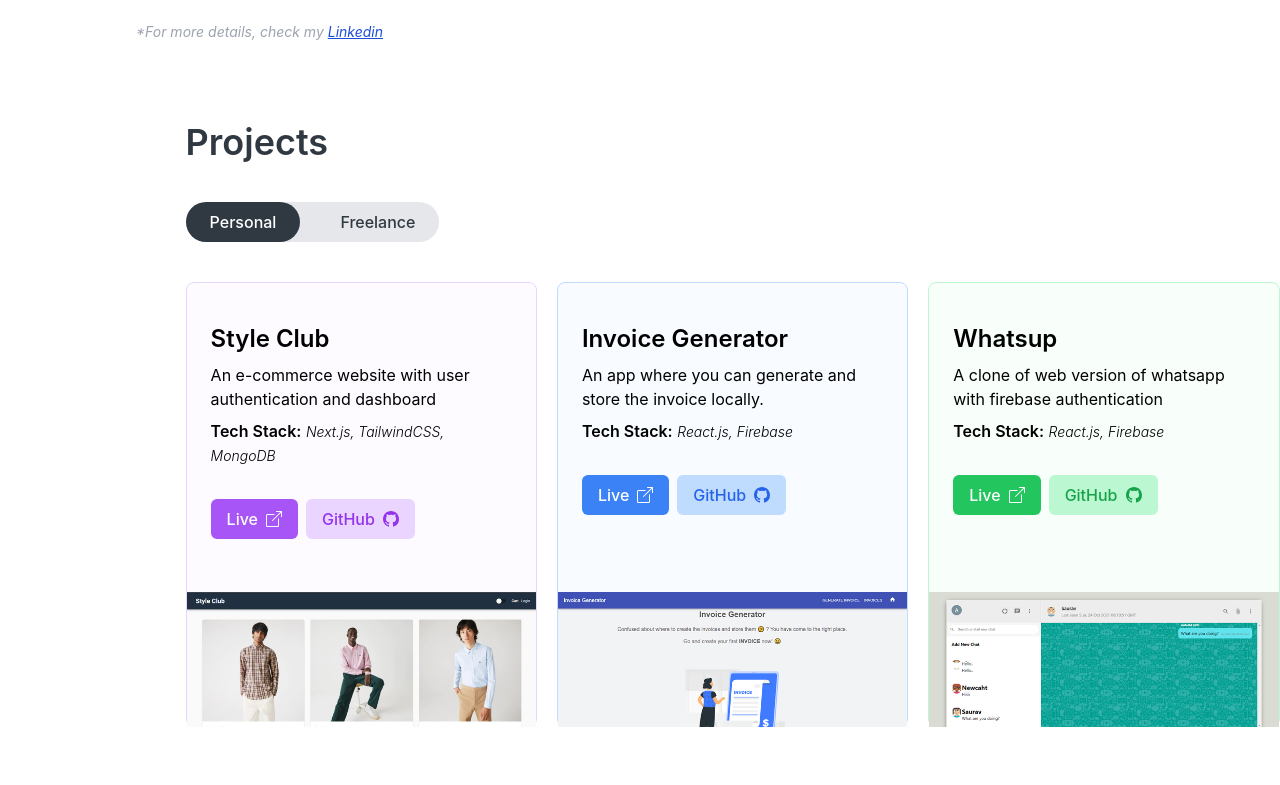
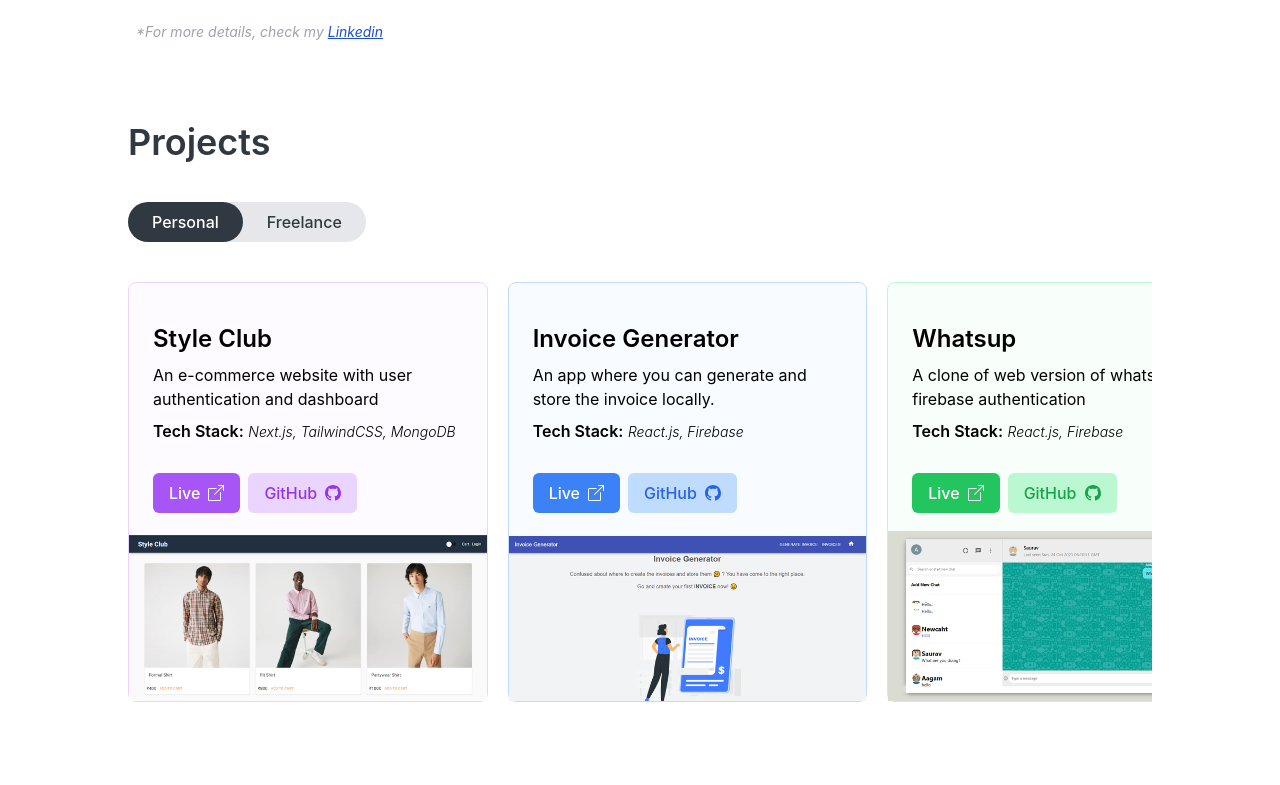
Before and after one commit to Aagam-Jain-113/Aagam-Jain-113.github.io, a React (Create React App) app: page / in a window 1280 px wide. Shown: the part 1215-2000 px from the top of the page. Built offline with nearby package versions, Linux system fonts and the light colour scheme.

Commit message:
fixed: Projects section

```diff
--- a/src/components/Projects.js
+++ b/src/components/Projects.js
@@ -13,10 +13,10 @@ import { Swiper, SwiperSlide } from "swiper/react";
 import "swiper/css";
 import "swiper/css/free-mode"
 import SwiperCore, {
-    FreeMode
+    FreeMode, Scrollbar
 } from 'swiper';
 import { BsBoxArrowUpRight, BsGithub } from 'react-icons/bs'
-SwiperCore.use([FreeMode]);
+SwiperCore.use([FreeMode, Scrollbar]);
 
 function Projects() {
     const [index, setIndex] = React.useState(1);
@@ -43,9 +43,9 @@ function Projects() {
     };
     return (
         <div className='pt-10 lg:pt-20' id="projects">
-            <div className='px-10 lg:pl-[14.5%] lg:pr-0'>
+            <div className='px-10 lg:px-0 max-w-screen-lg mx-auto'>
                 <p className='text-2xl md:text-4xl text-primary font-semibold'>Projects</p>
-                <div className='flex cursor-pointer mt-10 font-medium bg-gray-200 w-fit rounded-full space-x-4'>
+                <div className='flex cursor-pointer mt-10 font-medium bg-gray-200 w-fit rounded-full'>
                     {tabItems.map(({ id, title }) =>
                         <TabItemComponent
                             key={title}
@@ -55,98 +55,109 @@ function Projects() {
                         />
                     )}
                 </div>
-                <div className="mt-10 flex">
+                <div className="mt-10 h-420 flex relative">
                     {index === 1 &&
-                        <Swiper slidesPerView={1} spaceBetween={10} freeMode={true} pagination={{
+                        <Swiper slidesPerView={1.2} autoHeight={false} height={1000} spaceBetween={10} freeMode={true} pagination={{
                             "clickable": true
+                        }} scrollbar={{
+                            "hide": true
                         }} breakpoints={{
                             "768": {
-                                "slidesPerView": 1,
+                                "slidesPerView": 1.75,
                                 "spaceBetween": 20
                             },
                             "1024": {
-                                "slidesPerView": 3,
+                                "slidesPerView": 2.75,
                                 "spaceBetween": 20
                             }
                         }} className="mySwiper">
                             <SwiperSlide className='rounded-lg pt-10 bg-opacity-20 bg-purple-100 border border-purple-200'>
-                                <div className='px-6 h-2/3'>
+                                <div className='px-6 h-1/2'>
                                     <p className='font-semibold text-2xl'>Style Club</p>
                                     <p className='mt-2'>An e-commerce website with user authentication and dashboard</p>
                                     <p className='mt-2'><span className='font-semibold'>Tech Stack:</span> <span className='italic text-sm font-light'>Next.js, TailwindCSS, MongoDB</span> </p>
-                                    <div className='mt-8 flex'>
+                                    <div className='mt-8 flex absolute bottom-[50%] lg:bottom-[45%]'>
                                         <a href="http://style-club.vercel.app/" target="_blank" rel="noopener noreferrer" className='mr-2 flex w-fit items-center py-2 bg-purple-500 hover:bg-purple-400 text-white font-medium px-4 rounded-md'>Live <BsBoxArrowUpRight className='ml-2' /></a>
                                         <a href="https://github.com/Aagam-Jain-113/style-club" target="_blank" rel="noopener noreferrer" className='py-2 flex items-center w-fit text-purple-600 hover:bg-purple-300 font-medium bg-purple-200 px-4 rounded-md'>GitHub <BsGithub className='ml-2' /></a>
                                     </div>
                                 </div>
-                                <img src={StyleClub} alt="Preview" className='w-full' />
+
+                                <img src={StyleClub} alt="Preview" className='w-full lg:absolute bottom-0' />
                             </SwiperSlide>
                             <SwiperSlide className='rounded-lg pt-10 bg-blue-100 bg-opacity-20 border border-blue-200'>
-                                <div className='px-6 h-2/3'>
+                                <div className='px-6 h-1/2'>
                                     <p className='font-semibold text-2xl'>Invoice Generator</p>
                                     <p className='mt-2'>An app where you can generate and store the invoice locally.</p>
                                     <p className='mt-2'><span className='font-semibold'>Tech Stack:</span> <span className='italic text-sm font-light'>React.js, Firebase</span></p>
-                                    <div className='mt-8 flex'>
+                                    <div className='mt-8 flex absolute bottom-[50%] lg:bottom-[45%]'>
                                         <a href="https://aagam-jain-113.github.io/invoice-generator/" target="_blank" rel="noopener noreferrer" className='mr-2 flex w-fit items-center py-2 bg-blue-500 hover:bg-blue-400 text-white font-medium px-4 rounded-md'>Live <BsBoxArrowUpRight className='ml-2' /></a>
                                         <a href="https://github.com/Aagam-Jain-113/invoice-generator" target="_blank" rel="noopener noreferrer" className='py-2 flex w-fit items-center text-blue-600 hover:bg-blue-300 font-medium bg-blue-200 px-4 rounded-md'>GitHub <BsGithub className='ml-2' /></a>
                                     </div>
                                 </div>
-                                <img src={Invoice} alt="Preview" className='w-full ' />
+
+                                <img src={Invoice} alt="Preview" className='w-full lg:absolute bottom-0' />
                             </SwiperSlide>
-                            <SwiperSlide className='rounded-lg pt-10 bg-green-100 bg-opacity-20 border border-green-200'>
-                                <div className='px-6 h-2/3'>
+                            <SwiperSlide className='rounded-lg h-[600px] pt-10 bg-green-100 bg-opacity-20 border border-green-200'>
+                                <div className='px-6 h-1/2'>
                                     <p className='font-semibold text-2xl'>Whatsup</p>
                                     <p className='mt-2'>A clone of web version of whatsapp with firebase authentication</p>
                                     <p className='mt-2'><span className='font-semibold'>Tech Stack:</span> <span className='italic text-sm font-light'>React.js, Firebase</span></p>
-                                    <div className='mt-8 flex'>
+                                    <div className='mt-8 flex absolute bottom-[50%] lg:bottom-[45%]'>
                                         <a href="https://whatsupchat.netlify.app/" target="_blank" rel="noopener noreferrer" className='mr-2 flex w-fit items-center py-2 bg-green-500 hover:bg-green-400 text-white font-medium px-4 rounded-md'>Live <BsBoxArrowUpRight className='ml-2' /></a>
                                         <a href="https://github.com/Aagam-Jain-113/whatsapp-clone" target="_blank" rel="noopener noreferrer" className='py-2 flex w-fit items-center bg-green-200 text-green-600 hover:bg-green-300 font-medium px-4 rounded-md'>GitHub <BsGithub className='ml-2' /></a>
                                     </div>
                                 </div>
-                                <img src={Whatsup} alt="Preview" className='w-full ' />
+
+                                <img src={Whatsup} alt="Preview" className='w-full lg:absolute bottom-0' />
                             </SwiperSlide>
                             <SwiperSlide className='rounded-lg pt-10 bg-green-100 bg-opacity-20 border border-blue-200'>
-                                <div className='px-6 h-2/3'>
+                                <div className='px-6 h-1/2'>
                                     <p className='font-semibold text-2xl'>Aidzee</p>
                                     <p className='mt-2'>This is a project about how we connect with others</p>
                                     <p className='mt-2'><span className='font-semibold'>Tech Stack:</span> <span className='italic text-sm font-light'>HTML,CSS,JavaScript,Node.js</span></p>
-                                    <div className='mt-8 flex'>
+                                    <div className='mt-8 flex absolute bottom-[50%] lg:bottom-[45%]'>
                                         <a href="https://aidzee.netlify.app/" target="_blank" rel="noopener noreferrer" className='mr-2 flex w-fit items-center py-2 bg-blue-500 hover:bg-blue-400 text-white font-medium px-4 rounded-md'>Live <BsBoxArrowUpRight className='ml-2' /></a>
                                         <a href="https://github.com/Aagam-Jain-113/AidZee" target="_blank" rel="noopener noreferrer" className='py-2 flex w-fit items-center text-blue-600 hover:bg-blue-300 font-medium bg-blue-200 px-4 rounded-md'>GitHub <BsGithub className='ml-2' /></a>
                                     </div>
                                 </div>
-                                <img src={Aidzee} alt="Preview" className='w-full ' />
+
+                                <img src={Aidzee} alt="Preview" className='w-full lg:absolute bottom-0' />
                             </SwiperSlide>
-                            <SwiperSlide className='rounded-lg pt-10 bg-green-100 bg-opacity-20 border border-green-200'>
-                                <div className='px-6 h-2/3'>
+                            <SwiperSlide className='rounded-lg relative pt-10 bg-green-100 bg-opacity-20 border border-green-200'>
+                                <div className='px-6 h-1/2'>
                                     <p className='font-semibold text-2xl'>Speakable</p>
-                                    <p className='mt-2'>A web app for the Dumb who can record their hand gestures and convert to Sound.</p>
+                                    <p className='mt-2'>A web app for Dumb to record their hand gestures and convert to Sound.</p>
                                     <p className='mt-2'><span className='font-semibold'>Tech Stack:</span> <span className='italic text-sm font-light'>JavaScript, Python, TensorFlow</span></p>
-                                    <div className='mt-8 flex'>
+                                    <div className='mt-8 flex absolute bottom-[50%] lg:bottom-[45%]'>
                                         <a href="https://speakableai.netlify.app/" target="_blank" rel="noopener noreferrer" className='mr-2 flex w-fit items-center py-2 bg-green-500 hover:bg-blue-400 text-white font-medium px-4 rounded-md'>Live <BsBoxArrowUpRight className='ml-2' /></a>
                                         <a href="https://github.com/Aagam-Jain-113/Speakable" target="_blank" rel="noopener noreferrer" className='py-2 flex w-fit items-center bg-green-200 text-green-600 hover:bg-green-300 font-medium px-4 rounded-md'>GitHub <BsGithub className='ml-2' /></a>
                                     </div>
                                 </div>
-                                <img src={Speakable} alt="Preview" className='w-full ' />
+
+                                <img src={Speakable} alt="Preview" className='w-full lg:absolute bottom-0' />
                             </SwiperSlide>
                             {/* <SwiperSlide className='rounded-lg px-6 pt-10 bg-purple-100 bg-opacity-20 border border-purple-200'>Project 6</SwiperSlide> */}
                         </Swiper>
                     }
                     {index === 2 &&
-                        <Swiper slidesPerView={1} spaceBetween={10} freeMode={true} pagination={{
+                        <Swiper slidesPerView={1.2} spaceBetween={10} freeMode={true} pagination={{
                             "clickable": true
                         }} breakpoints={{
                             "768": {
-                                "slidesPerView": 2,
+                                "slidesPerView": 1.75,
                                 "spaceBetween": 20
                             },
+                            "1024": {
+                                "slidesPerView": 2.75,
+                                "spaceBetween": 20
+                            }
                         }} className="mySwiper">
                             <SwiperSlide className='rounded-lg pt-10 bg-opacity-20 bg-purple-100 border border-purple-200'>
                                 <div className='px-6 h-1/2'>
                                     <p className='font-semibold text-2xl'>Rubex</p>
                                     <p className='mt-2'>Figma converted into React code.</p>
                                     <p className='mt-2'><span className='font-semibold'>Tech Stack:</span> <span className='italic text-sm font-light'>React.js, TailwindCSS</span> </p>
-                                    <div className='mt-8 flex'>
+                                    <div className='mt-8 flex absolute bottom-[45%]'>
                                         <a href="https://rubexfreelance.netlify.app" target="_blank" rel="noopener noreferrer" className='mr-2 flex w-fit items-center py-2 bg-purple-500 hover:bg-purple-400 text-white font-medium px-4 rounded-md'>Live <BsBoxArrowUpRight className='ml-2' /></a>
                                         <a href="https://github.com/Aagam-Jain-113/rubex" target="_blank" rel="noopener noreferrer" className='py-2 flex items-center w-fit text-purple-600 hover:bg-purple-300 font-medium bg-purple-200 px-4 rounded-md'>GitHub <BsGithub className='ml-2' /></a>
                                     </div>
@@ -158,12 +169,15 @@ function Projects() {
                                     <p className='font-semibold text-2xl'>Trend PVC</p>
                                     <p className='mt-2'>A website created for a local businessman under Lemon8.</p>
                                     <p className='mt-2'><span className='font-semibold'>Tech Stack:</span> <span className='italic text-sm font-light'>React.js, TailwindCSS</span></p>
-                                    <div className='mt-8 flex'>
+                                    <div className='mt-8 flex absolute bottom-[45%]'>
                                         <a href="https://trendpvc.com/" target="_blank" rel="noopener noreferrer" className='mr-2 flex w-fit items-center py-2 bg-blue-500 hover:bg-blue-400 text-white font-medium px-4 rounded-md'>Live <BsBoxArrowUpRight className='ml-2' /></a>
                                         <a href="https://github.com/lemon-8/trend-laminates/tree/react" target="_blank" rel="noopener noreferrer" className='py-2 flex w-fit items-center text-blue-600 hover:bg-blue-300 font-medium bg-blue-200 px-4 rounded-md'>GitHub <BsGithub className='ml-2' /></a>
                                     </div>
                                 </div>
                                 <img src={Trend} alt="Preview" className='w-full mt-6 h-1/2' />
+                            </SwiperSlide>
+                            <SwiperSlide className='rounded-lg bg-green-100 bg-opacity-20 border border-green-200'>
+                                <p className='px-10 text-2xl h-full text-center text-green-600 flex items-center'>More projects Coming Soon...</p>
                             </SwiperSlide>
                         </Swiper>
                     }
--- a/tailwind.config.js
+++ b/tailwind.config.js
@@ -24,6 +24,7 @@ module.exports = {
       },
       height: {
         41: "41%",
+        420 : "420px",
       },
       boxShadow: {
         current: "5px 5px 0px 0px rgb(81,168,121)",
```
